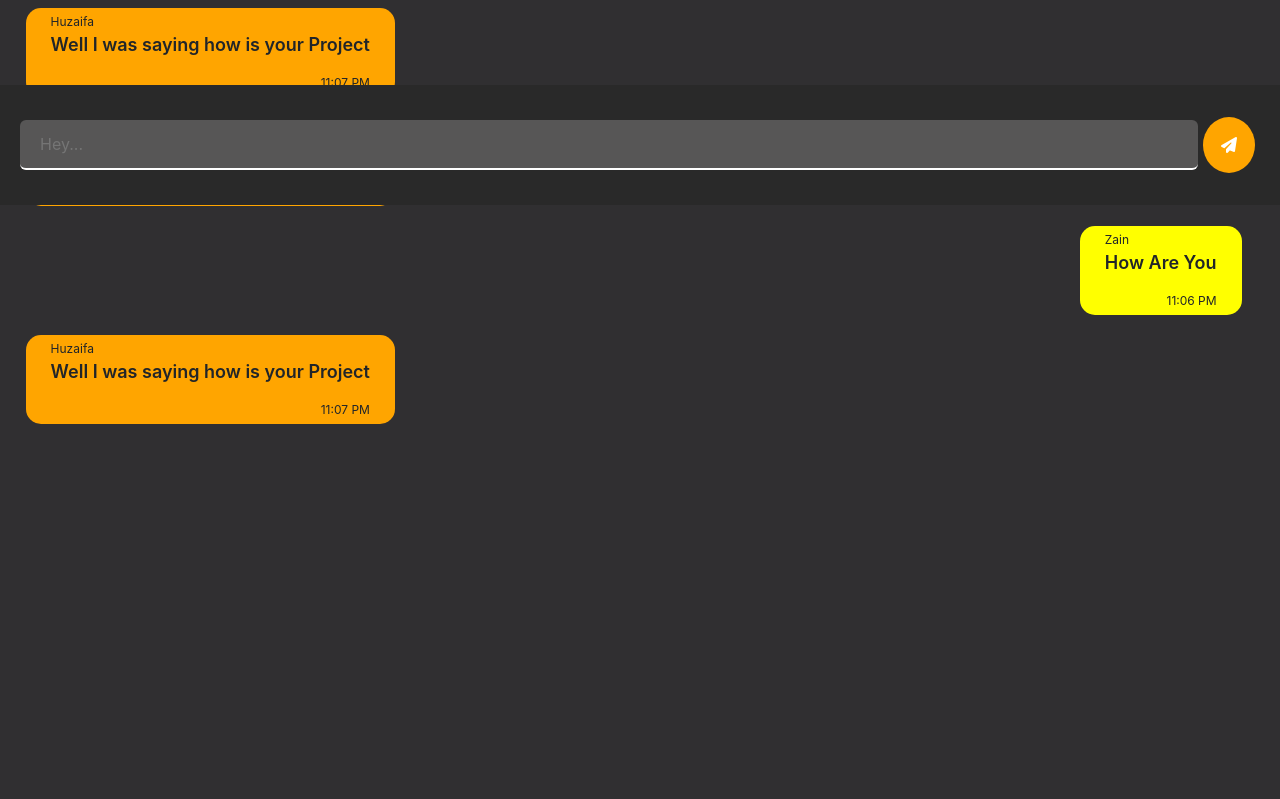
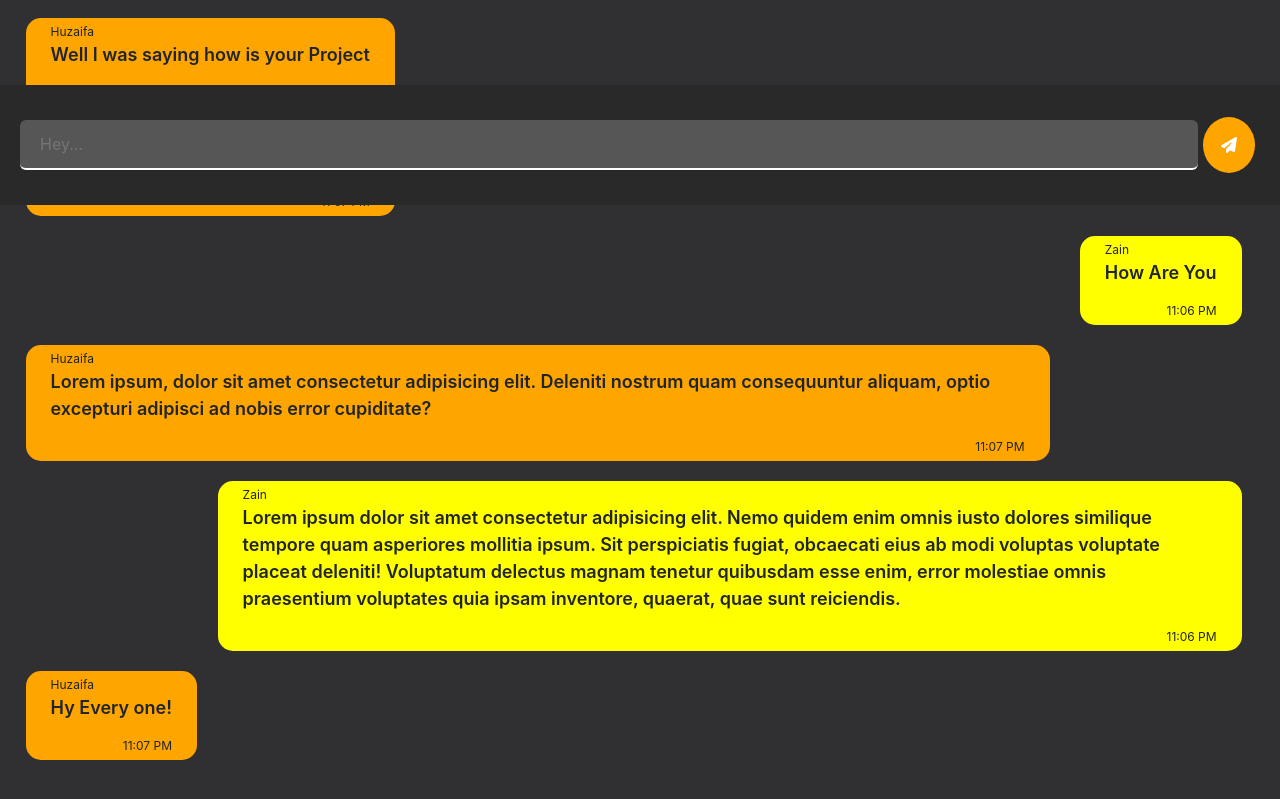
Before and after one commit to ZAINKHAN25/Live-Chat, a React (Create React App) app: page /meet in a window 1280 px wide. Shown: the part 595-1394 px from the top of the page. Before the commit the page ends 1049 px from the top, so only its background shows below. Built offline with nearby package versions, Linux system fonts and the light colour scheme.

Commit message:
First commit

```diff
--- a/src/Pages/Meet/App.css
+++ b/src/Pages/Meet/App.css
@@ -27,7 +27,7 @@
     display: flex;
     justify-content: center;
     flex-direction: column;
-    padding: 20px 0;
+    padding: 30px 0 130px 0;
     overflow-x: hidden;
     width: 100%;
     overflow-x: hidden;
--- a/src/Pages/Meet/index.jsx
+++ b/src/Pages/Meet/index.jsx
@@ -54,7 +54,19 @@ function Meet() {
 
         <div className="otherMessage  msgBx">
           <span className='messageName'>Huzaifa</span>
-          <p className='messageMesage'>Well I was saying how is your Project</p>
+          <p className='messageMesage'>Lorem ipsum, dolor sit amet consectetur adipisicing elit. Deleniti nostrum quam consequuntur aliquam, optio excepturi adipisci ad nobis error cupiditate?</p>
+          <span className="messageTime">11:07 PM</span>
+        </div>
+
+        <div className="myMessage  msgBx">
+          <span className='messageName'>Zain</span>
+          <p className='messageMesage'>Lorem ipsum dolor sit amet consectetur adipisicing elit. Nemo quidem enim omnis iusto dolores similique tempore quam asperiores mollitia ipsum. Sit perspiciatis fugiat, obcaecati eius ab modi voluptas voluptate placeat deleniti! Voluptatum delectus magnam tenetur quibusdam esse enim, error molestiae omnis praesentium voluptates quia ipsam inventore, quaerat, quae sunt reiciendis.</p>
+          <span className="messageTime">11:06 PM</span>
+        </div>
+
+        <div className="otherMessage  msgBx">
+          <span className='messageName'>Huzaifa</span>
+          <p className='messageMesage'>Hy Every one!</p>
           <span className="messageTime">11:07 PM</span>
         </div>
 
@@ -70,4 +82,4 @@ function Meet() {
   )
 }
 
-export default Meet
+export default Meet;
--- a/src/Pages/WecomePage/index.jsx
+++ b/src/Pages/WecomePage/index.jsx
@@ -10,9 +10,9 @@ function WecomePage() {
         <h2>Join A Chat</h2>
         <input placeholder='Your Name' type="text" className="InputJoinName" />
         <input placeholder='Your Room Id' type="text" className="InputJoinRoomId" />
-        <input type="button" value="Join A Room" className='CreateARoomButn mt-4' />
+        <input type="button" value="Join A Room" className='CreateARoomButn mt-4' onClick={()=> navigateTo("/meet")} />
         <span className='my-1'>Or</span>
-        <input type="button" value="Create A Room" onClick={()=> navigateTo("/create-room")} className='CreateARoomButn' />
+        <input type="button" value="Creatmeet A Room" onClick={()=> navigateTo("/create-room")} className='CreateARoomButn' />
       </div>
     </div>
   )
```
